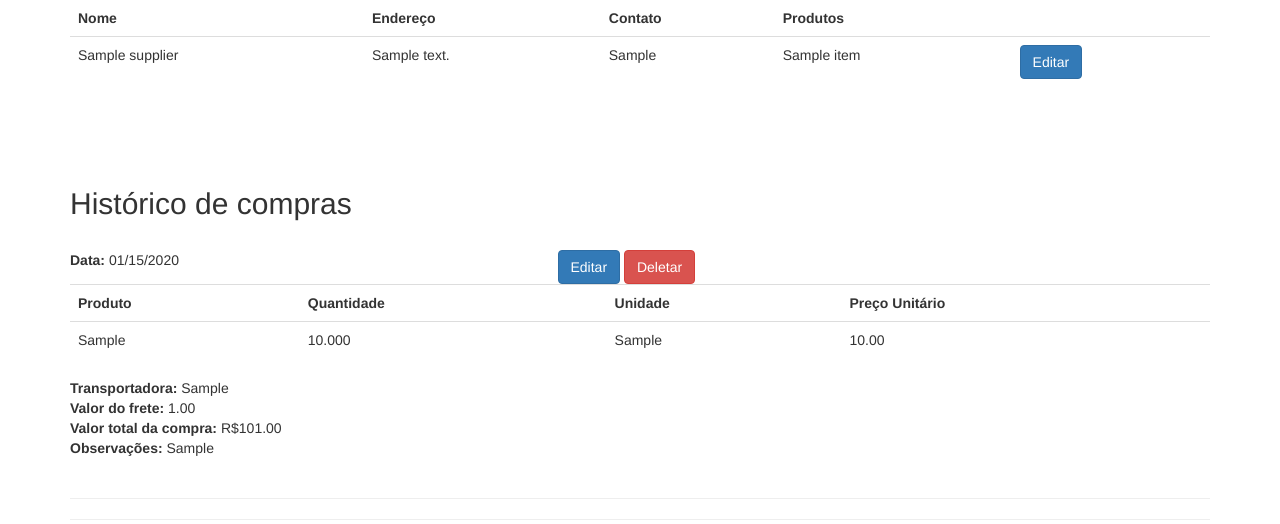
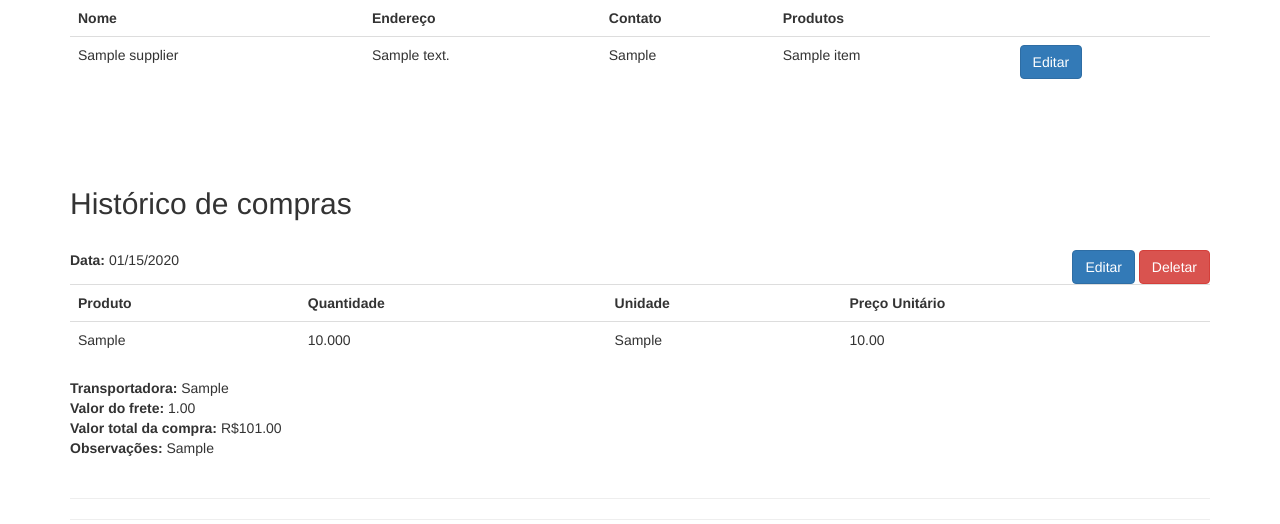
Before and after one commit to jcsilva/cadastro-fornecedores, a Flask app: template app/templates/detailsupplier.html in a window 1280 px wide. Shown: the part 136-660 px from the top of the page. Run offline with Flask 2, Linux system fonts and the light colour scheme; tables that the repository leaves empty hold one stand-in row (values such as "Sample post"); the template is opened without the code that fills it: values that come from a table or form of the project are taken from there, most other values are stand-ins (such as "Sample title", 1, 10 or a date in 2020); some libraries are stand-ins or nearby versions.

Commit message:
Ajusta posição de botões na tela de detail supplier

```diff
--- a/app/templates/detailsupplier.html
+++ b/app/templates/detailsupplier.html
@@ -35,8 +35,8 @@
 {% for order in supplier.orders|sort(attribute='timestamp', reverse = True) %}
 
 <div class="row">
-    <div class="col-sm-5"> <b>Data:</b> {{ moment(order.timestamp).format('L') }} </div>
-    <div class="col-sm-5">
+    <div class="col-sm-10"> <b>Data:</b> {{ moment(order.timestamp).format('L') }} </div>
+    <div class="col-sm-2 text-right">
       <a class="btn btn-primary" href="{{ url_for('edit_order', orderid=order.id) }}">Editar</a>
       <a class="btn btn-danger" href="{{ url_for('delete_order', orderid=order.id) }}">Deletar</a>
     </div>
```
